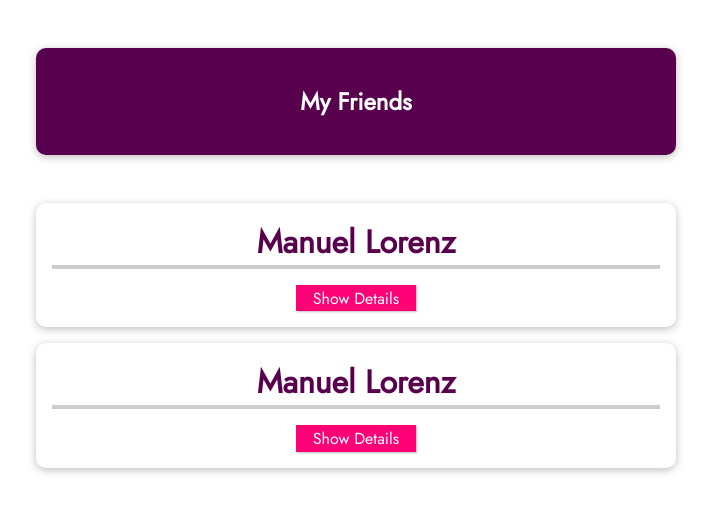
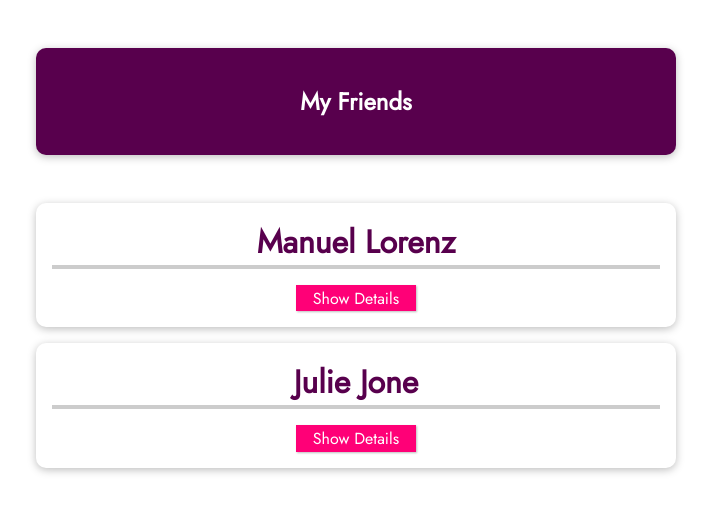
Before and after one commit to TinNT49/VueSection07, a Vue app: page / in a window 1280 px wide. Shown: the top 512 px of the page, without its empty margins (284-995 px from the left). Built offline with nearby package versions, Linux system fonts and the light colour scheme.

Commit message:
20221203_Commit code for finishing section08_92

```diff
--- a/src/App.vue
+++ b/src/App.vue
@@ -2,8 +2,16 @@
   <section>
     <header><h1>My Friends</h1></header>
     <ul>
-      <friend-contact></friend-contact>
-      <friend-contact></friend-contact>
+      <friend-contact
+        name="Manuel Lorenz"
+        phone-number="0123 45678 90"
+        email-address="manuel@localhost.com"
+      ></friend-contact>
+      <friend-contact
+        name="Julie Jone"
+        phone-number="0123 45678 90"
+        email-address="julie@localhost.com"
+      ></friend-contact>
     </ul>
   </section>
 </template>
--- a/src/components/FriendContace.vue
+++ b/src/components/FriendContace.vue
@@ -1,18 +1,19 @@
 <template>
   <li>
-    <h2>{{ friend.name }}</h2>
+    <h2>{{ name }}</h2>
     <button @click="toggleDetails">
       {{ detailsAreVisible ? "Hide" : "Show" }} Details
     </button>
     <ul v-if="detailsAreVisible">
-      <li><strong>Phone: </strong>{{ friend.phone }}</li>
-      <li><strong>Email: </strong>{{ friend.email }}</li>
+      <li><strong>Phone: </strong>{{ phoneNumber }}</li>
+      <li><strong>Email: </strong>{{ emailAddress }}</li>
     </ul>
   </li>
 </template>
 
 <script>
 export default {
+  props: ["name", "phoneNumber", "emailAddress"],
   data() {
     return {
       detailsAreVisible: false,
```
